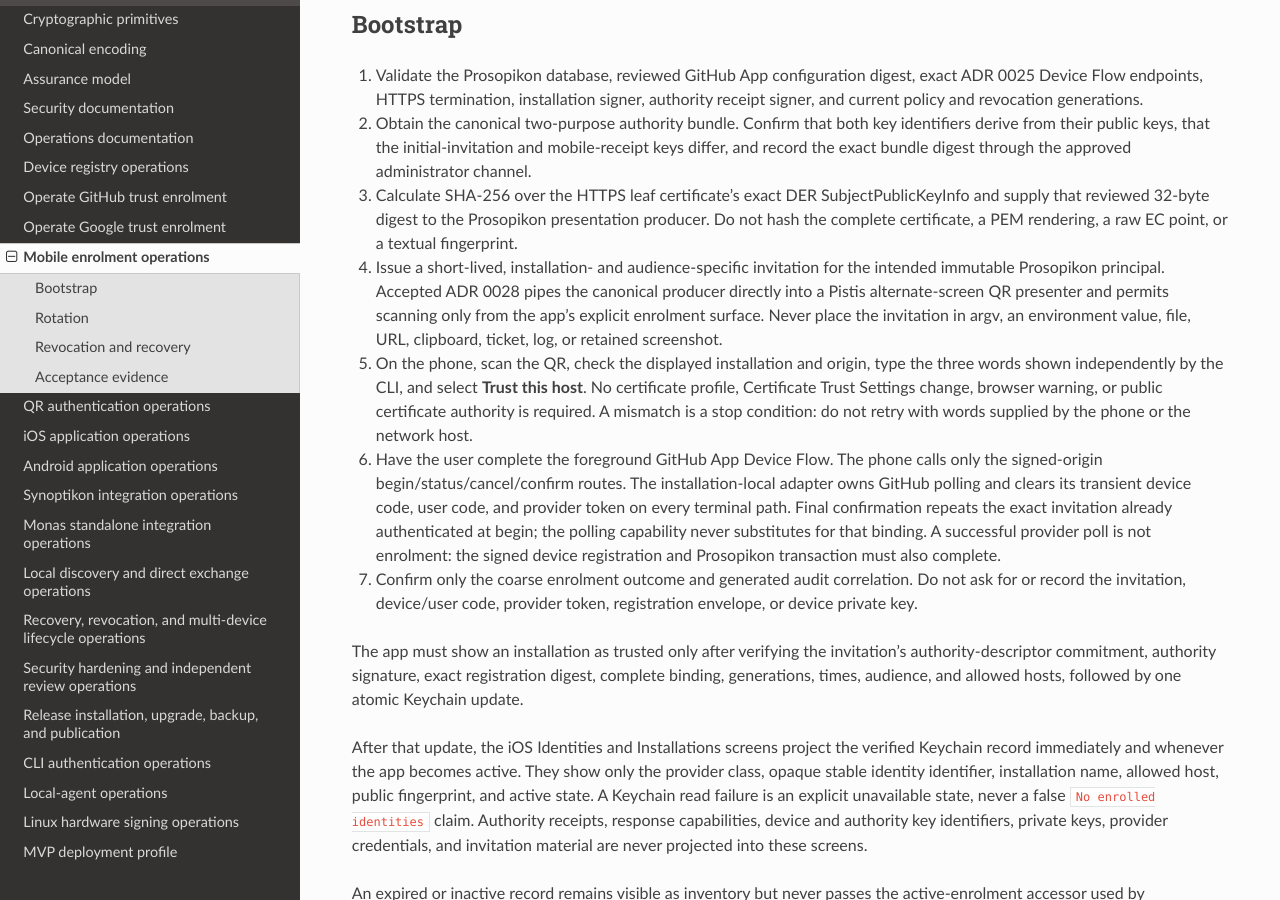
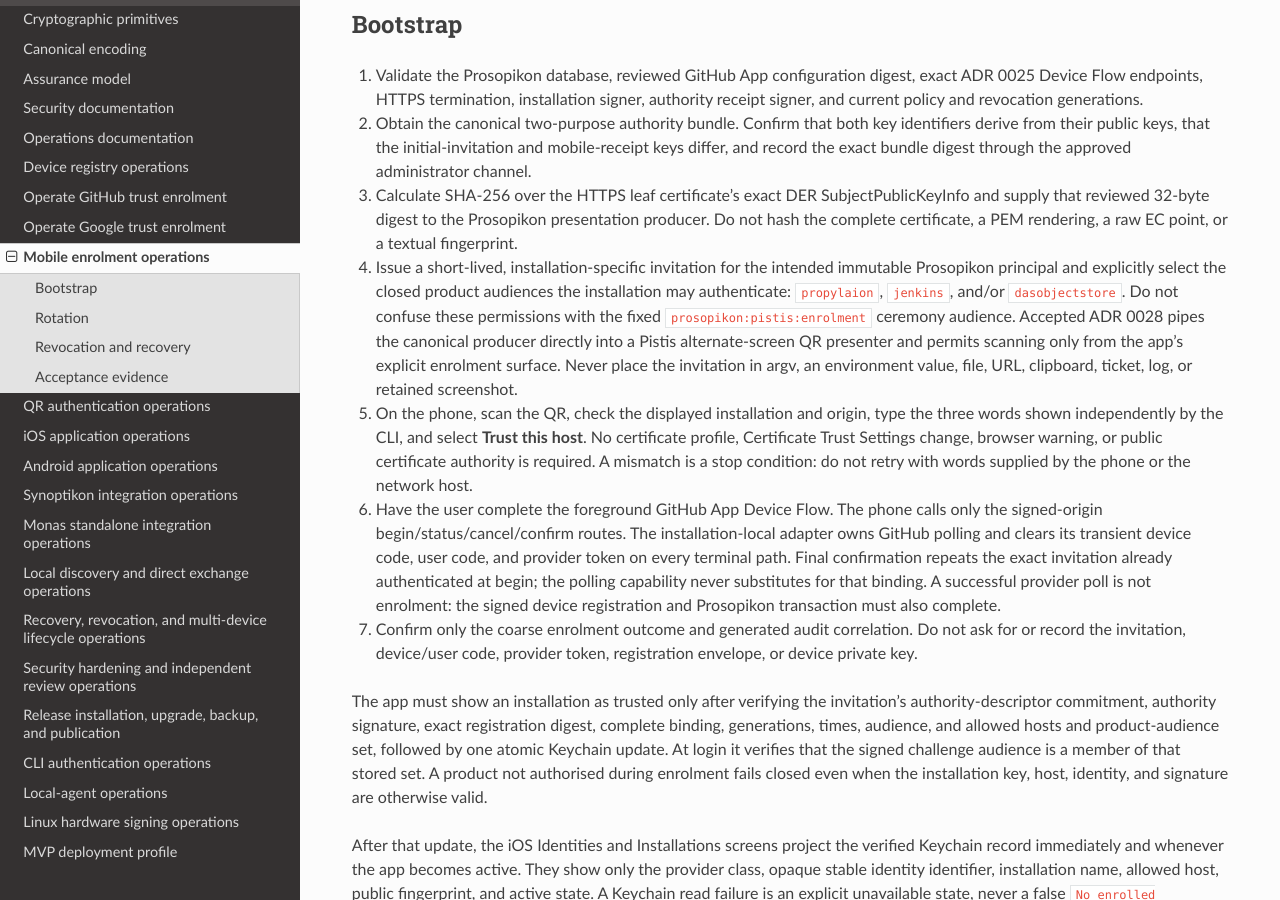
Before and after one commit to sagrudd/pistis, a Sphinx documentation site: the page built from docs/operations/mobile-enrolment.md, in a window 1280 px wide and 900 px high, scrolled down 248 px. Built offline with Sphinx 7.4.7 and the Read the Docs theme 3.1.0, drawn with Linux system fonts in a browser that asks for light colours; the version number could not be read and is left out.

Commit message:
Test and document product audience enforcement

```diff
--- a/docs/operations/mobile-enrolment.md
+++ b/docs/operations/mobile-enrolment.md
@@ -21,8 +21,11 @@
    SubjectPublicKeyInfo and supply that reviewed 32-byte digest to the
    Prosopikon presentation producer. Do not hash the complete certificate, a
    PEM rendering, a raw EC point, or a textual fingerprint.
-4. Issue a short-lived, installation- and audience-specific invitation for the
-   intended immutable Prosopikon principal. Accepted ADR 0028 pipes the
+4. Issue a short-lived, installation-specific invitation for the intended
+   immutable Prosopikon principal and explicitly select the closed product
+   audiences the installation may authenticate: `propylaion`, `jenkins`, and/or
+   `dasobjectstore`. Do not confuse these permissions with the fixed
+   `prosopikon:pistis:enrolment` ceremony audience. Accepted ADR 0028 pipes the
    canonical producer directly into a Pistis
    alternate-screen QR presenter and permits scanning only from the app's
    explicit enrolment surface. Never place the invitation in argv, an
@@ -49,7 +52,10 @@
 The app must show an installation as trusted only after verifying the
 invitation's authority-descriptor commitment, authority signature, exact
 registration digest, complete binding, generations, times, audience, and
-allowed hosts, followed by one atomic Keychain update.
+allowed hosts and product-audience set, followed by one atomic Keychain update.
+At login it verifies that the signed challenge audience is a member of that
+stored set. A product not authorised during enrolment fails closed even when
+the installation key, host, identity, and signature are otherwise valid.
 
 After that update, the iOS Identities and Installations screens project the
 verified Keychain record immediately and whenever the app becomes active.
```
Also changed, not shown: README.md (+5 -0 lines), docs/protocol.md (+8 -0 lines), 2 other files.
